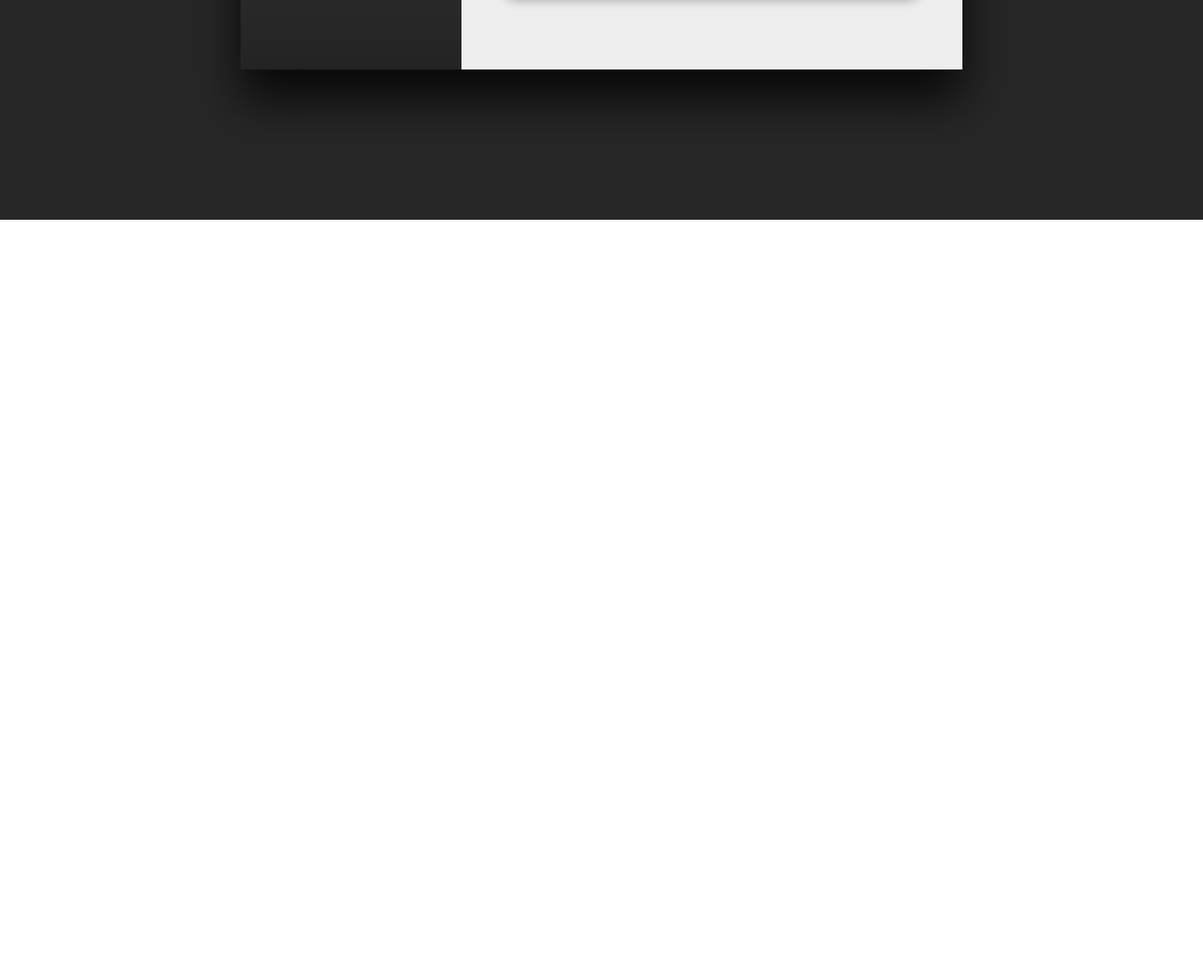
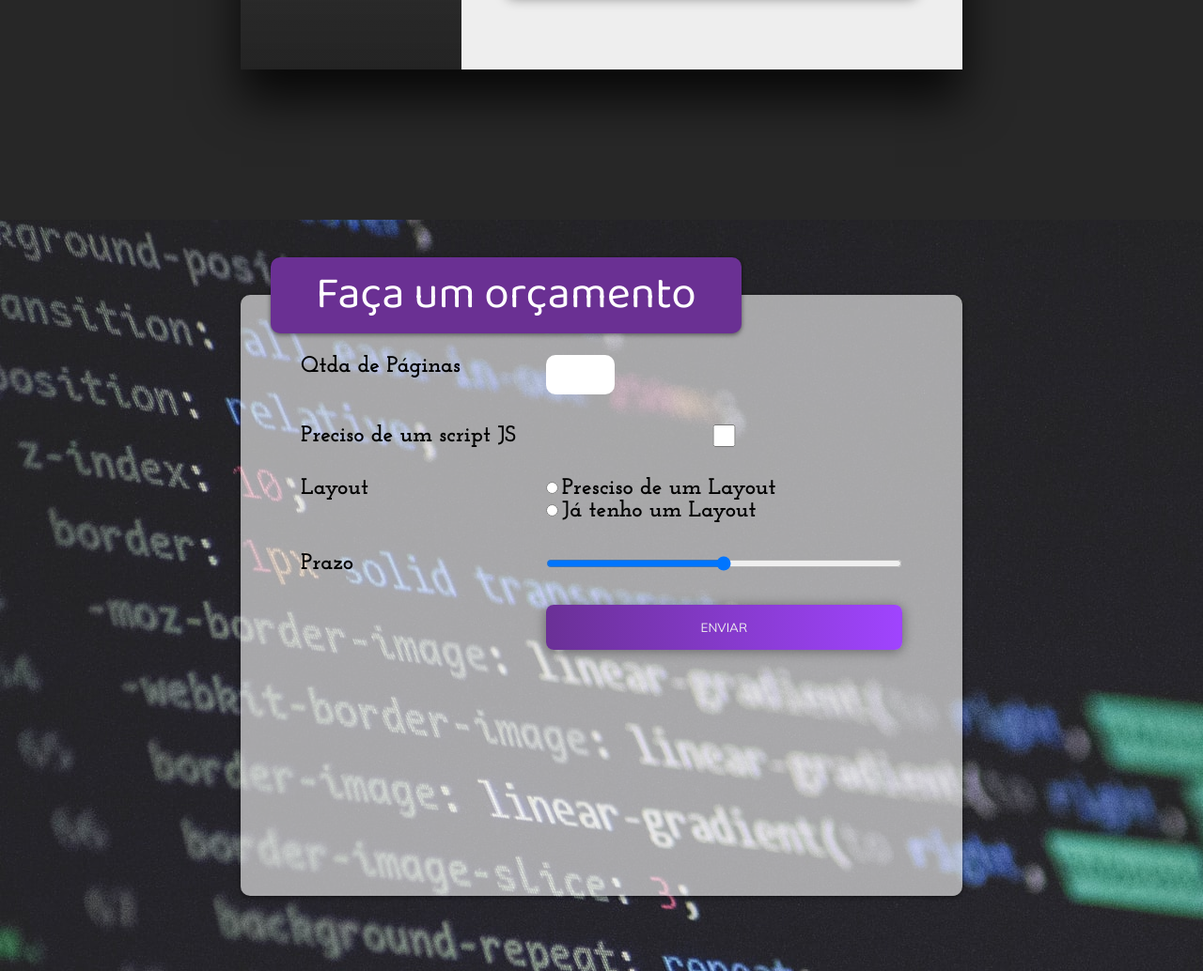
Before and after one commit to jclaudemir/portfolio, a plain HTML site: page index.html in a window 1280 px wide. Shown: the part 2598-3632 px from the top of the page at 94% size. Before the commit the page ends 2832 px from the top, so only its background shows below. Drawn offline with Linux system fonts and the light colour scheme; grey boxes are pictures that could not be loaded.

Commit message:
:package: form orcamento

```diff
--- a/index.html
+++ b/index.html
@@ -175,6 +175,33 @@
                 </div>
             </div>
         </section>
+        <section class="sessao-orcamento">
+
+            <div class="orcamento-wrapper">
+                <h1>Faça um orçamento</h1>
+                <form>
+                    <label for="qtd">Qtda de Páginas</label>
+                    <input type="number" min="1" name="qtde" id="qtde">
+                    <label for="js">Preciso de um script JS</label>
+                    <input type="checkbox" name="js" id="js">
+                    <label>Layout</label>
+                    <div class="group-layout">
+                        <div>
+                            <input type="radio" name="latout" id="layout-sim">
+                            <label for="layout-sim">Presciso de um Layout</label>
+                        </div>
+                        <div>
+                            <input type="radio" name="latout" id="layout-nao">
+                            <label for="layout-nao">Já tenho um Layout</label>
+                        </div>
+                    </div>
+                    <label for="prazo">Prazo</label>
+                    <input type="range" name="prazo" id="prazo">
+                    <button class="btn btn-orcamento" type="submit">Enviar</button>
+                </form>
+            </div>
+
+        </section>
     </div>
 </body>
 <script src="script.js"></script>
--- a/style.css
+++ b/style.css
@@ -496,3 +496,71 @@ header{
     height: 1.5rem;
     margin-top: 1rem;
 }
+
+.preenchido{
+    pointer-events: none;
+}
+.sessao-orcamento{
+    width: 100%;
+    height: 100vh;
+    background: url("./imagens/bg-orcamento.jpg");
+    object-fit: cover;
+    display: flex;
+    justify-content: center;
+    align-items: center;
+}
+
+.orcamento-wrapper{
+    width: 60%;
+    height: 80%;
+    background-color: #ffffff99;
+    border-radius: 10px;
+    box-shadow: 0 0.1rem 0.3rem rgba(0, 0, 0, 0.5);
+    position: relative;
+}
+
+.sessao-orcamento h1{
+    position: absolute;
+    top: -2.5rem;
+    left: 2rem;
+    background: #6a3093;
+    background: -webkit-linear-gradient(to right, #a044ff, #6a3093);
+    padding: 0 3rem;
+    color: #fff;
+    font-family: var(--font-primary);
+    font-size: 3rem;
+    font-weight: lighter;
+    box-shadow: 0 0.1rem 0.3rem rgba(0, 0, 0, 0.5);
+    border-radius: 10px;
+}
+
+.sessao-orcamento form{
+    margin: 4rem;
+    display: grid;
+    grid-template-columns: auto 1fr;
+    column-gap: 2rem;
+    row-gap: 2rem;
+}
+
+.sessao-orcamento label{
+    font-family: var(--font-secundary);
+    font-size: 1.5rem;
+    font-weight: bold;
+}
+
+.sessao-orcamento input[type="number"]{
+    font-family: var(--font-secundary);
+    width: 4rem;
+    font-size: 2rem;
+    outline: none;
+    border-radius: 10px;
+    border: none;
+    padding: 0.3rem;
+}
+
+.btn-orcamento{
+    text-transform: uppercase;
+    padding: 1rem;
+    cursor: pointer;
+    grid-column: 2;
+}
```
